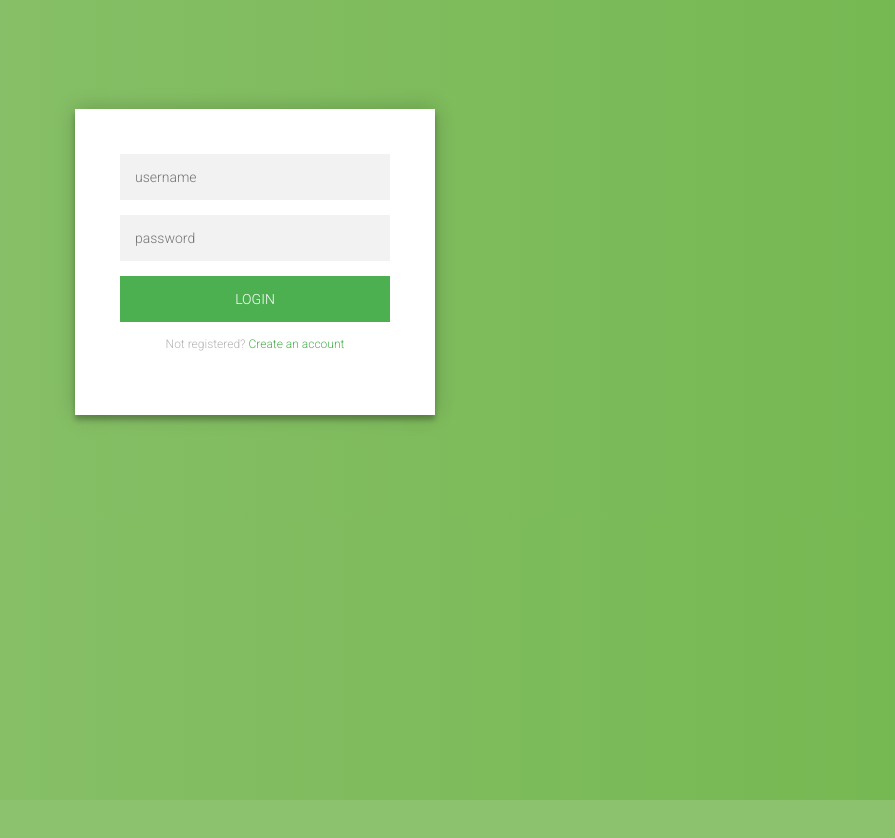
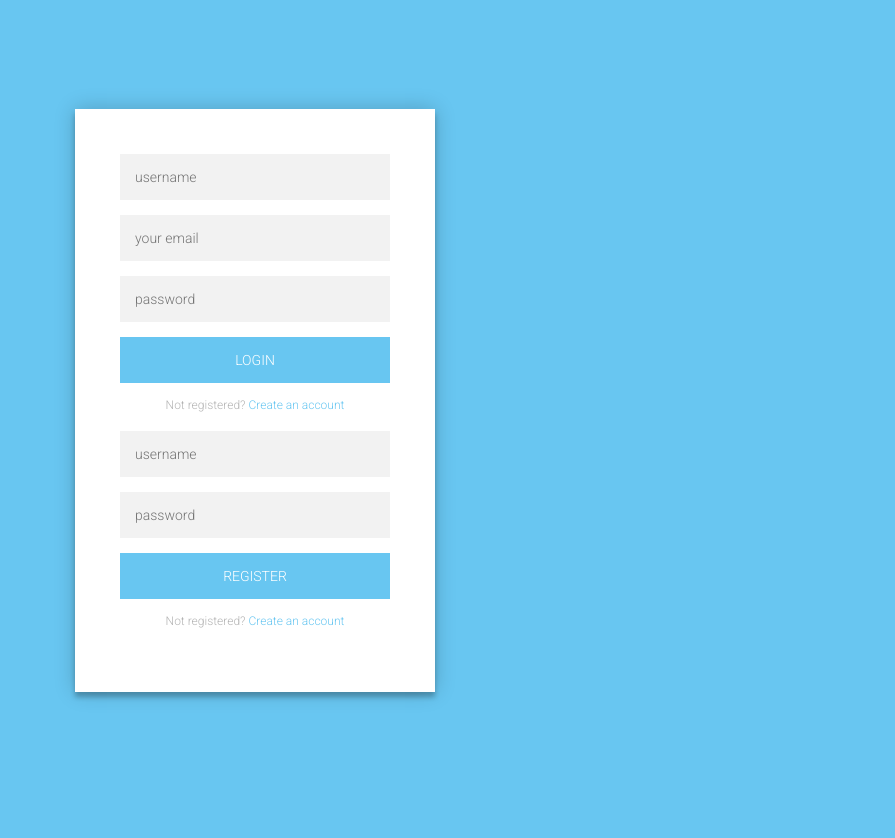
Before and after one commit to maixianyu/flask_zhihu, a Python web app: template templates/user/login.html in a window 1280 px wide. Shown: the whole page, without its empty margins (385-1280 px from the left). Before the commit the page ends 800 px from the top, so only its background shows below. Run offline with Jinja, Linux system fonts and the light colour scheme; the template is opened without the code that fills it, so the values that code supplies are empty.

Commit message:
update user login/register view

```diff
--- a/routes/route_user.py
+++ b/routes/route_user.py
@@ -33,6 +33,7 @@ def login_required(func):
 
 
 @main.route("/")
+@login_required
 def index():
     u_id = request.args.get('id', None)
     cu = current_user()
@@ -93,7 +94,7 @@ def logout():
 @main.route("/register_view")
 def register_view():
     msg = request.args.get('message', '')
-    return render_template("user/register.html", message=msg)
+    return render_template("user/login.html", message=msg)
 
 
 # 检查表单是否合法的装饰器
--- a/static/user/login.css
+++ b/static/user/login.css
@@ -30,7 +30,7 @@
   font-family: "Roboto", sans-serif;
   text-transform: uppercase;
   outline: 0;
-  background: #4CAF50;
+  background: #68c6f1;
   width: 100%;
   border: 0;
   padding: 15px;
@@ -41,7 +41,7 @@
   cursor: pointer;
 }
 .form button:hover,.form button:active,.form button:focus {
-  background: #43A047;
+  background: #06a6ef;
 }
 .form .message {
   margin: 15px 0 0;
@@ -49,7 +49,7 @@
   font-size: 12px;
 }
 .form .message a {
-  color: #4CAF50;
+  color: #68c6f1;
   text-decoration: none;
 }
 .form .register-form {
@@ -89,11 +89,7 @@
   color: #EF3B3A;
 }
 body {
-  background: #76b852; /* fallback for old browsers */
-  background: -webkit-linear-gradient(right, #76b852, #8DC26F);
-  background: -moz-linear-gradient(right, #76b852, #8DC26F);
-  background: -o-linear-gradient(right, #76b852, #8DC26F);
-  background: linear-gradient(to left, #76b852, #8DC26F);
+  background: #68c6f1; /* fallback for old browsers */
   font-family: "Roboto", sans-serif;
   -webkit-font-smoothing: antialiased;
   -moz-osx-font-smoothing: grayscale;
--- a/templates/user/login.html
+++ b/templates/user/login.html
@@ -10,15 +10,27 @@
           <div class="form">
             <form class="login-form" action={{ url_for("user.login") }} method="post">
               <input type="text" name="username" placeholder="username"/>
+              <input type="text" name="email" placeholder="your email"/>
               <input type="password" name="password" placeholder="password"/>
               <input id="referrer" type="hidden" name="referrer"/>
               <button type="submit">login</button>
               <p class="message">Not registered? <a href={{ url_for("user.register_view") }}>Create an account</a></p>
             </form>
             <br>
+            <form class="login-form" action={{ url_for("user.register") }} method="post">
+              <input type="text" name="username" placeholder="username"/>
+              <input type="password" name="password" placeholder="password"/>
+              <input id="referrer" type="hidden" name="referrer"/>
+              <button type="submit">register</button>
+              <p class="message">Not registered? <a href={{ url_for("user.register_view") }}>Create an account</a></p>
+            </form>
+            <br>
             {{ message }}
           </div>
         </div>
+          <br>
+          <br>
+
     </body>
     <script type="text/javascript">
         var ref = document.querySelector('#referrer')
```
